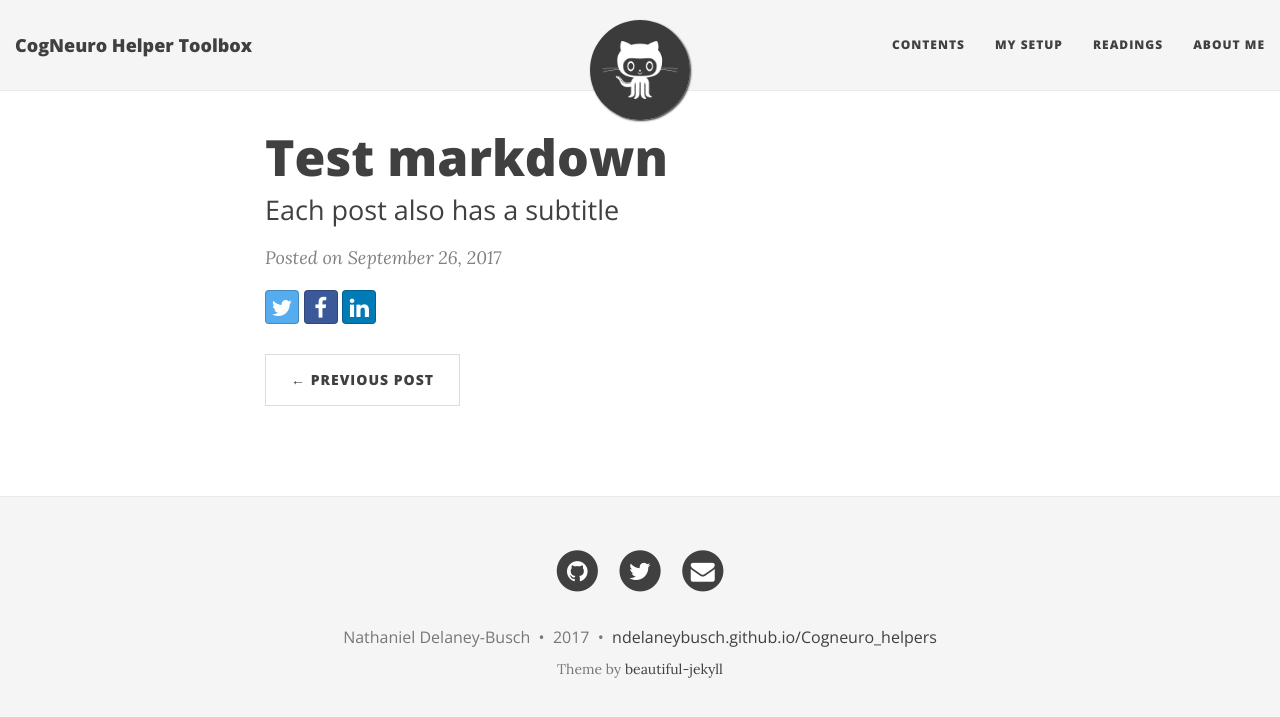
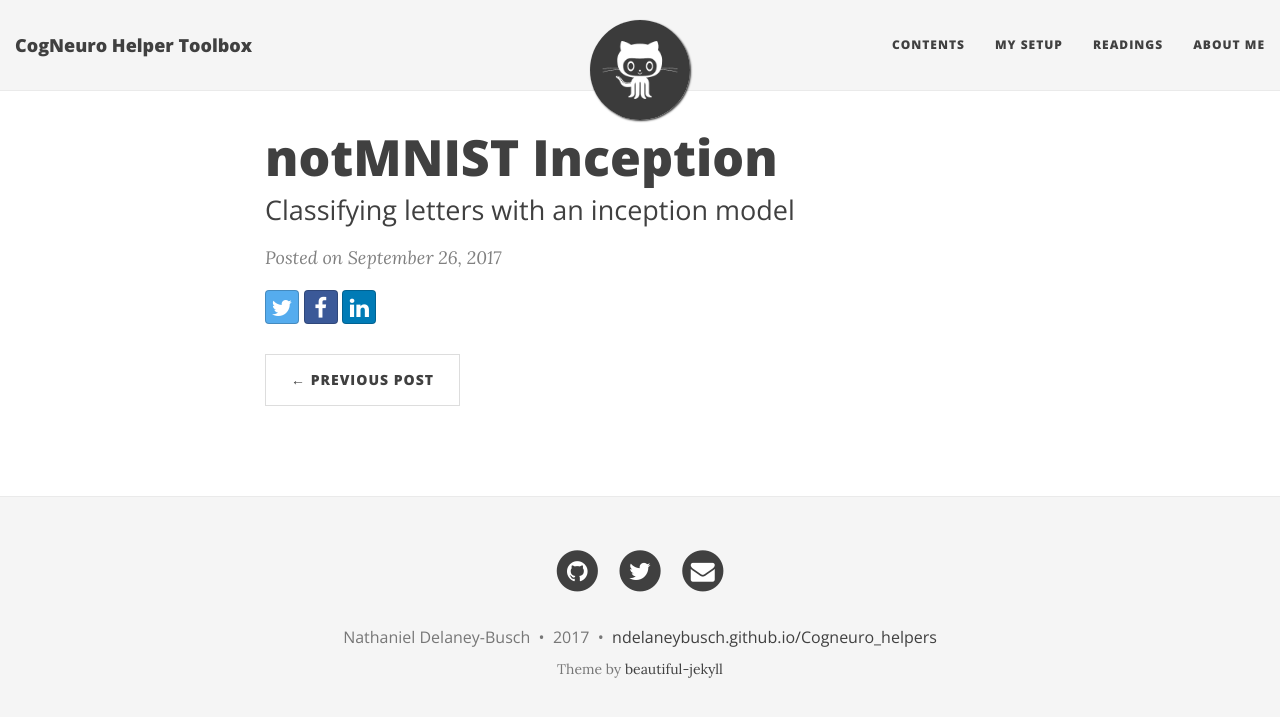
Before and after one commit to ndelaneybusch/Cogneuro_helpers, a Jekyll site: the page built from _posts/2017-09-26-notmnist-inception.md, in a window 1280 px wide. Shown: the top 717 px of the page. Built offline with Jekyll 4.4.1, drawn with Linux system fonts in a browser that asks for light colours; nearby versions of some CDN libraries.

Commit message:
Update 2017-09-26-notmnist-inception.md

```diff
--- a/_posts/2017-09-26-notmnist-inception.md
+++ b/_posts/2017-09-26-notmnist-inception.md
@@ -1,5 +1,5 @@
 ---
 layout: post
-title: Test markdown
-subtitle: Each post also has a subtitle
+title: notMNIST Inception
+subtitle: Classifying letters with an inception model
 ---
```
